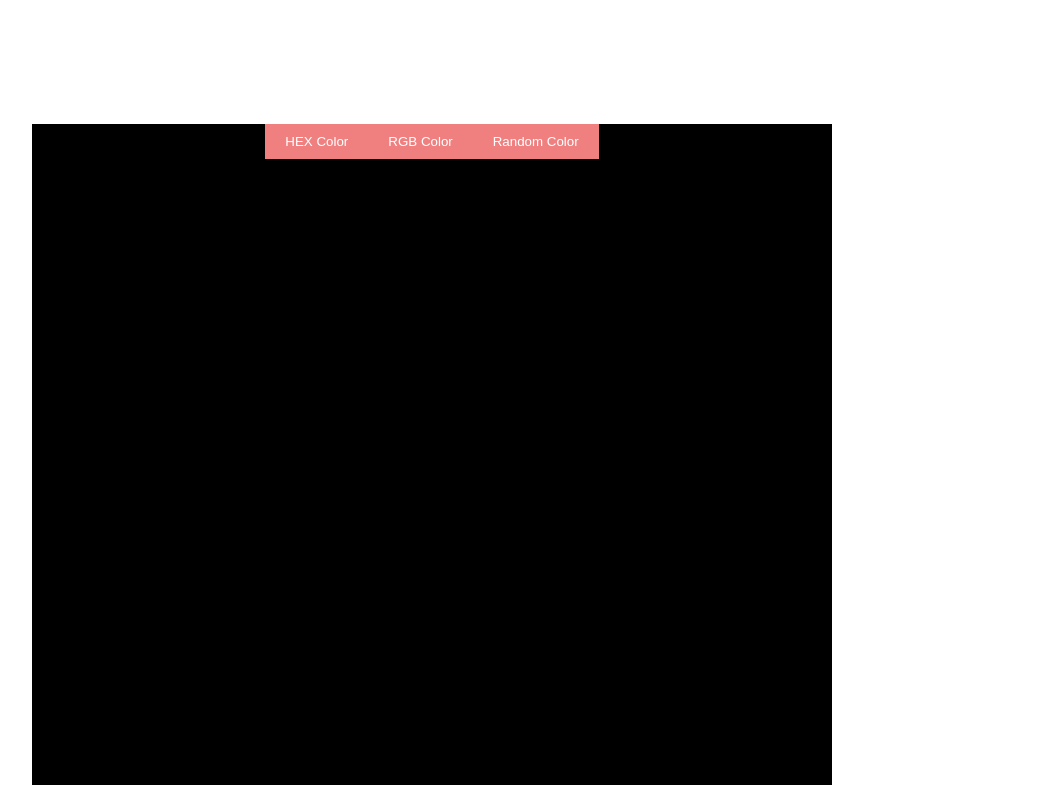
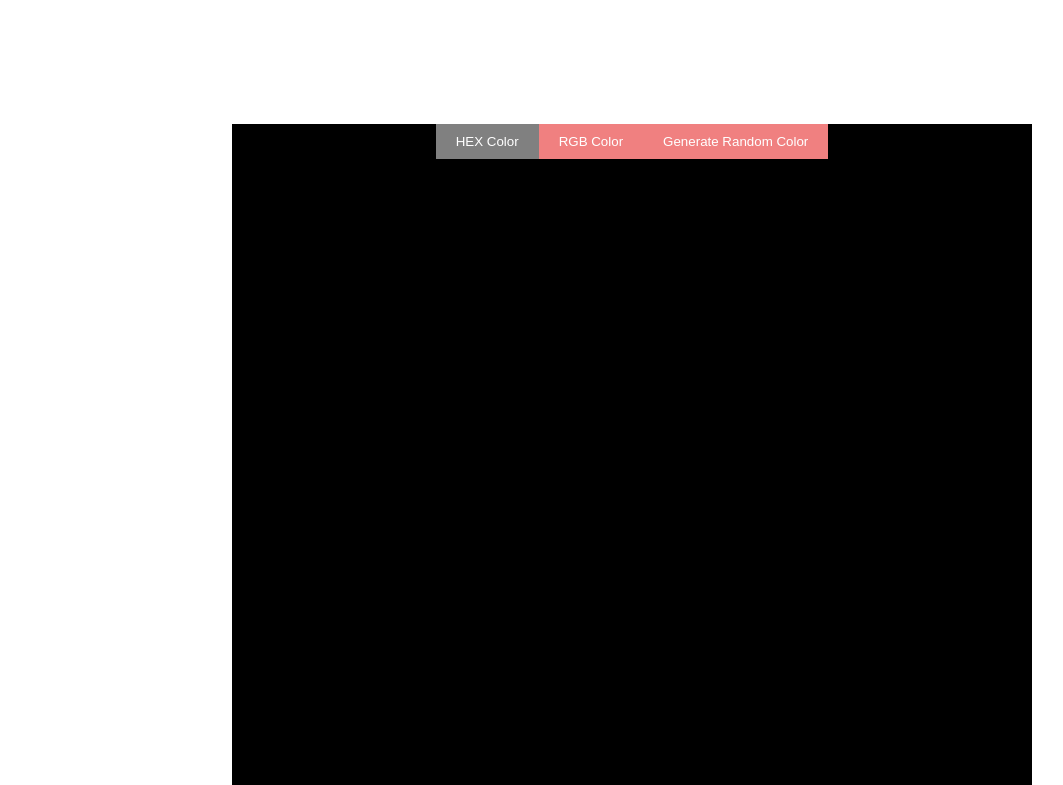
Before and after one commit to Lenny606/react-features, a React (Vite) app: page / in a window 1280 px wide. Shown: the part 495-1280 px from the top of the page, without its empty margins (8-1071 px from the left). Built offline with nearby package versions, Linux system fonts and the light colour scheme.

Commit message:
random color feat done

```diff
--- a/src/random-color/ColorGenerator.tsx
+++ b/src/random-color/ColorGenerator.tsx
@@ -1,8 +1,33 @@
 import {useState} from "react";
+import './styles.css'
 
 export default function ColorGenerator() {
     const [typeOfColor, setTypeOfColor] = useState('hex');
     const [color, setColor] = useState('#000000');
+
+    function handleCreateRandomHexColor() {
+        const hex = [1, 2, 3, 4, 5, 6, 7, 8, 9, "A", "B", "C", "D", "E", "F"]
+        let hexColor = '#';
+        for (let i = 0; i < 6; i++) {
+            hexColor += hex[randomColorPart(hex.length)];
+        }
+        setColor(hexColor)
+    }
+
+    function randomColorPart(length) {
+        return Math.floor(Math.random() * length);
+    }
+
+    function handleCreateRandomRgbColor() {
+        const rgbItems = []
+        for (let i = 0; i < 3; i++) {
+            let random = Math.floor(Math.random() * 256)
+            rgbItems.push(random)
+        }
+        let rgbColor = `rgb(${rgbItems[0]},${rgbItems[1]},${rgbItems[2]})`
+
+        setColor(rgbColor)
+    }
 
     return (
         <div className={'container'}
@@ -11,9 +36,19 @@ export default function ColorGenerator() {
                  height: "100vh",
                  backgroundColor: color
              }}>
-            <button>HEX Color</button>
-            <button>RGB Color</button>
-            <button>Random Color</button>
+            <button style={{backgroundColor: typeOfColor === "hex" ? "grey" : ""}}
+                    onClick={() => setTypeOfColor("hex")}>HEX Color
+            </button>
+            <button style={{backgroundColor: typeOfColor !== "hex" ? "grey" : ""}}
+                    onClick={() => setTypeOfColor("rgb")}>RGB Color
+            </button>
+            <button onClick={
+                typeOfColor === "hex" ?
+                    handleCreateRandomHexColor :
+                    handleCreateRandomRgbColor
+            }
+            >Generate Random Color
+            </button>
         </div>
     )
 }
--- /dev/null
+++ b/src/random-color/styles.css
@@ -0,0 +1,3 @@
+.container{
+    margin: 0 auto ;
+}
```
